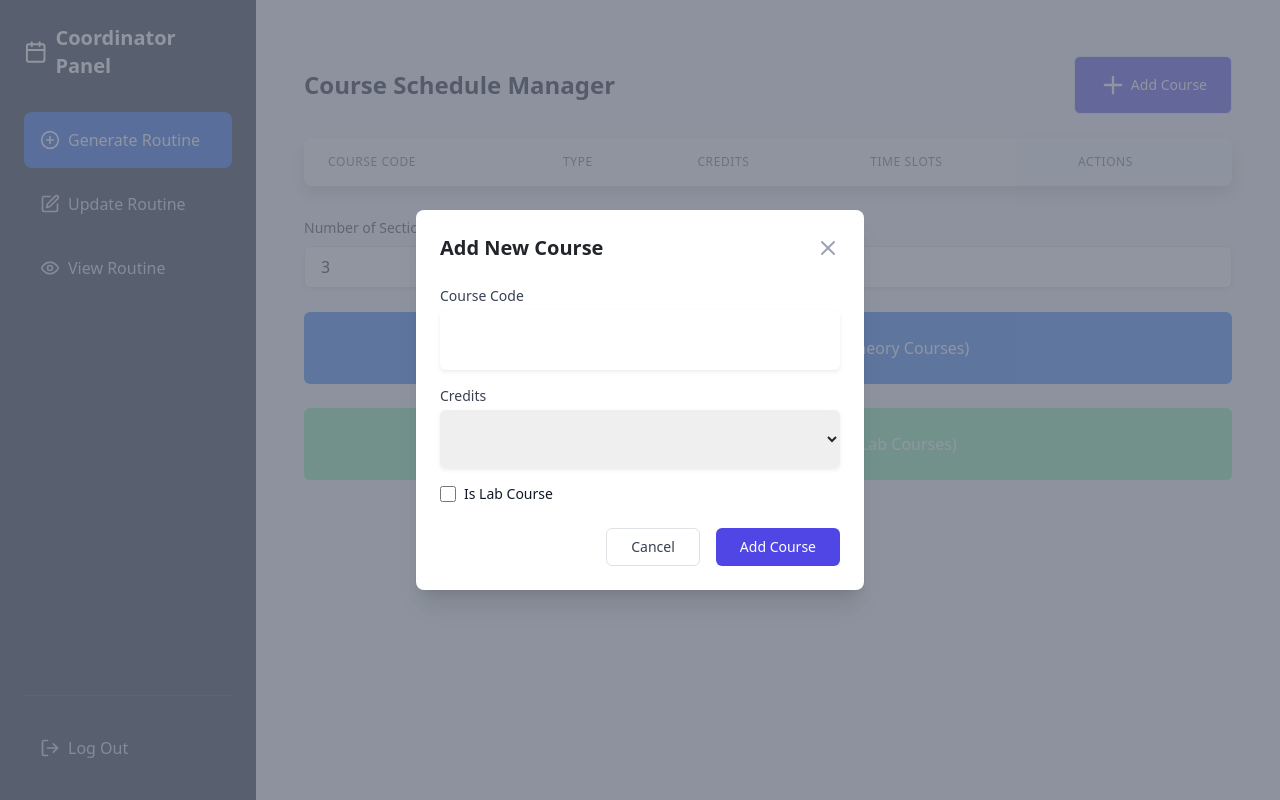
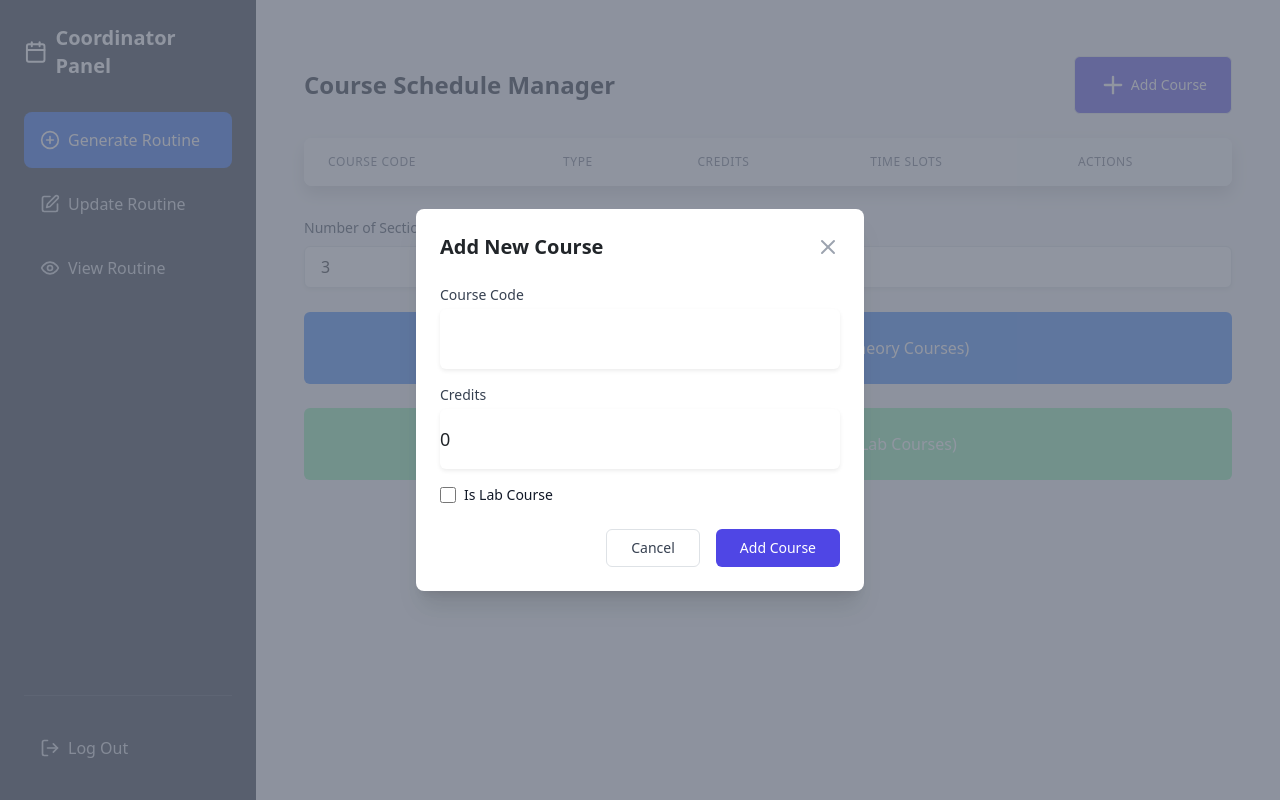
Before and after one commit to nahian00777/CUET-Class-Routine-Management-System, a React (Vite) app in the folder frontend/: page /coordinator/generate in a window 1280 px wide. Both pictures are taken after a click on the button "Add Course". Built offline with nearby package versions, Linux system fonts and the light colour scheme.

Commit message:
minor fix

```diff
--- a/frontend/src/components/coordinator/GenerateRoutine.jsx
+++ b/frontend/src/components/coordinator/GenerateRoutine.jsx
@@ -363,13 +363,11 @@
                 </div>
 
                 <div>
-                  <label
-                    htmlFor="credits"
-                    className="block text-sm font-medium text-gray-700"
-                  >
+                <label htmlFor="credits" className="block text-sm font-medium text-gray-700">
                     Credits
                   </label>
-                  <select
+                  <input
+                    type="number"
                     id="credits"
                     value={newCourse.credits}
                     onChange={(e) => setNewCourse(prev => ({ ...prev, credits: parseInt(e.target.value) }))}
```
